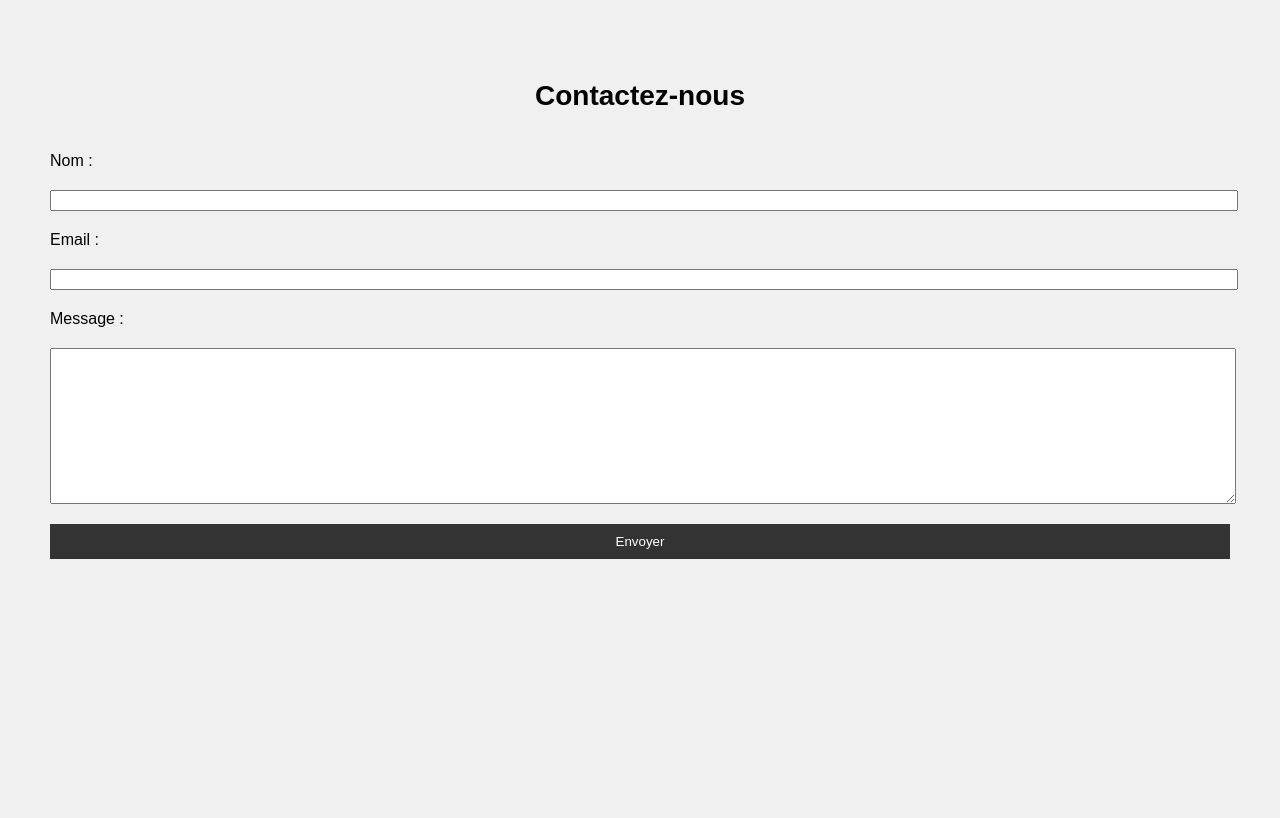
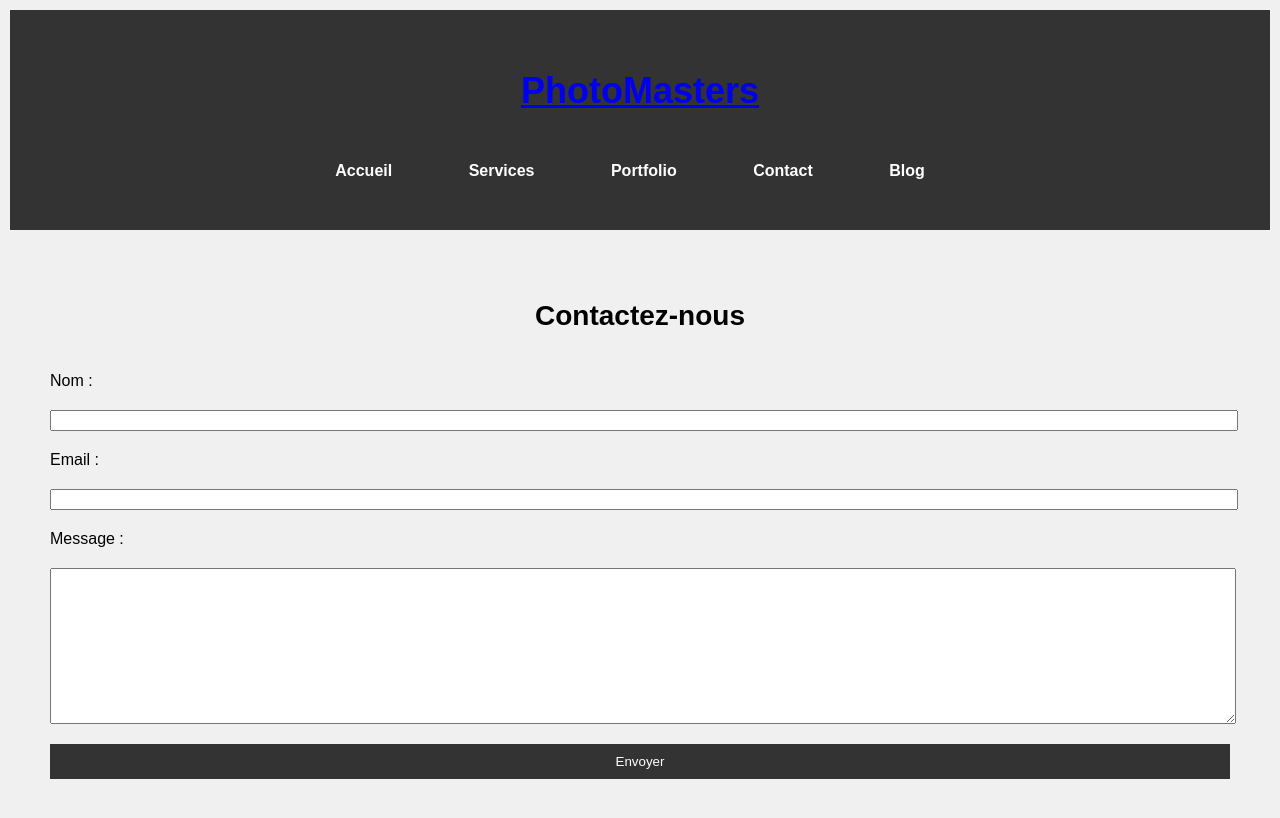
Before and after one commit to Anassaitouaguerd/photo-master, a plain HTML site: page contact.html in a window 1280 px wide. Drawn offline with Linux system fonts and the light colour scheme.

Commit message:
bief 1  photo master

```diff
--- a/contact.html
+++ b/contact.html
@@ -7,6 +7,20 @@
     <link rel="stylesheet" href="styles.css">
 </head>
 <body>
+     <header>
+        <div class="container">
+            <h1><a href="brief.html">PhotoMasters</a></h1>
+            <nav>
+                <ul>
+                    <li><a href="brief.html">Accueil</a></li>
+                    <li><a href="services.html">Services</a></li>
+                    <li><a href="#portfolio">Portfolio</a></li>
+                    <li><a href="contact.html">Contact</a></li>
+                    <li><a href="blog.html">Blog</a></li>
+                </ul>
+            </nav>
+        </div>
+    </header>
     <section id="contact">
         <div class="container">
             <h2>Contactez-nous</h2>
```
Also changed, not shown: blog.html (+14 -0 lines), services.html (+14 -0 lines).
